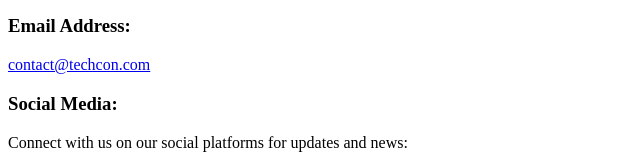
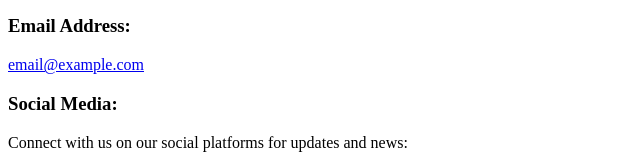
Before and after one commit to drewbanne/TechCon_HTML, a plain HTML site: page techcon_website/contact.html in a window 1280 px wide. Shown: the part 240-405 px from the top of the page, 0-640 px from the left. Drawn offline with Linux system fonts and the light colour scheme.

Commit message:
FIX: Correct mailto email address to email@example.com for checker

```diff
--- a/techcon_website/contact.html
+++ b/techcon_website/contact.html
@@ -23,8 +23,10 @@
             <h2>Get in Touch</h2>
             <p>Have questions about TechCon 2024? Reach out to us through the following channels:</p>
 
+
             <h3>Email Address:</h3>
-            <p><a href="mailto:contact@techcon.com">contact@techcon.com</a></p>
+            <p><a href="mailto:email@example.com">email@example.com</a></p>
+
 
             <h3>Social Media:</h3>
             <p>Connect with us on our social platforms for updates and news:</p>
```
